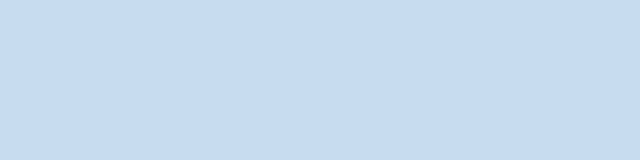
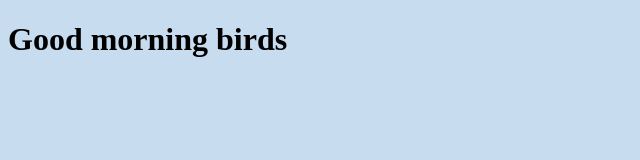
Before and after one commit to bethanyfish/css-birbs, a plain HTML site: page index.html in a window 1280 px wide. Shown: the whole page, without its empty margins (0-640 px from the left). Drawn offline with Linux system fonts and the light colour scheme.

Commit message:
Updated html with h1

```diff
--- a/index.html
+++ b/index.html
@@ -8,6 +8,6 @@
     <link href="birbs.css" rel="stylesheet">
   </head>
   <body>
-
+    <h1>Good morning birds</h1>
   </body>
 </html>
```
